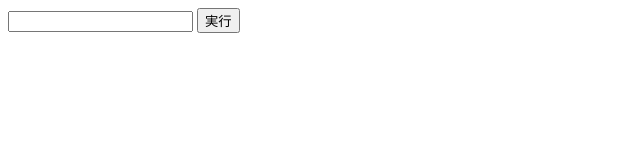
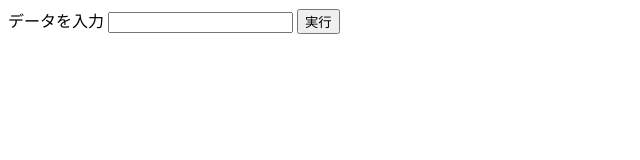
Before and after one commit to lt1028xs/kadai-3, a plain HTML site: page kadai-7/index.html in a window 1280 px wide. Shown: the whole page, without its empty margins (0-640 px from the left). Drawn offline with Linux system fonts and the light colour scheme.

Commit message:
課題7を追加

```diff
--- a/kadai-7/index.html
+++ b/kadai-7/index.html
@@ -1,6 +1,7 @@
 <html>
     <body>
-         <input type="text" />
+      <label for="my-vaalue">データを入力</label>
+         <input id="my-value" type="text" />
          <button>実行</button>
     </body>
 </html>
```
